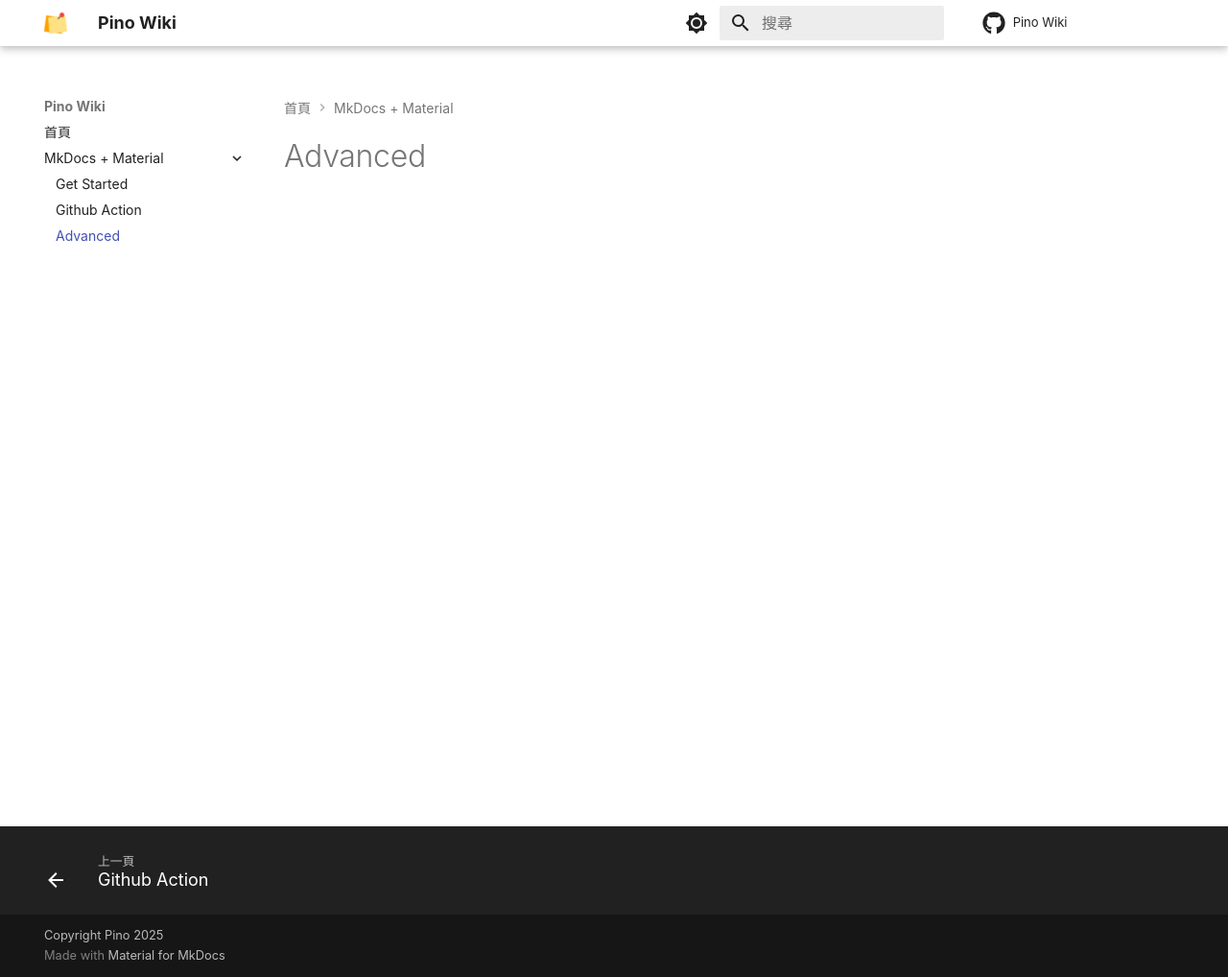
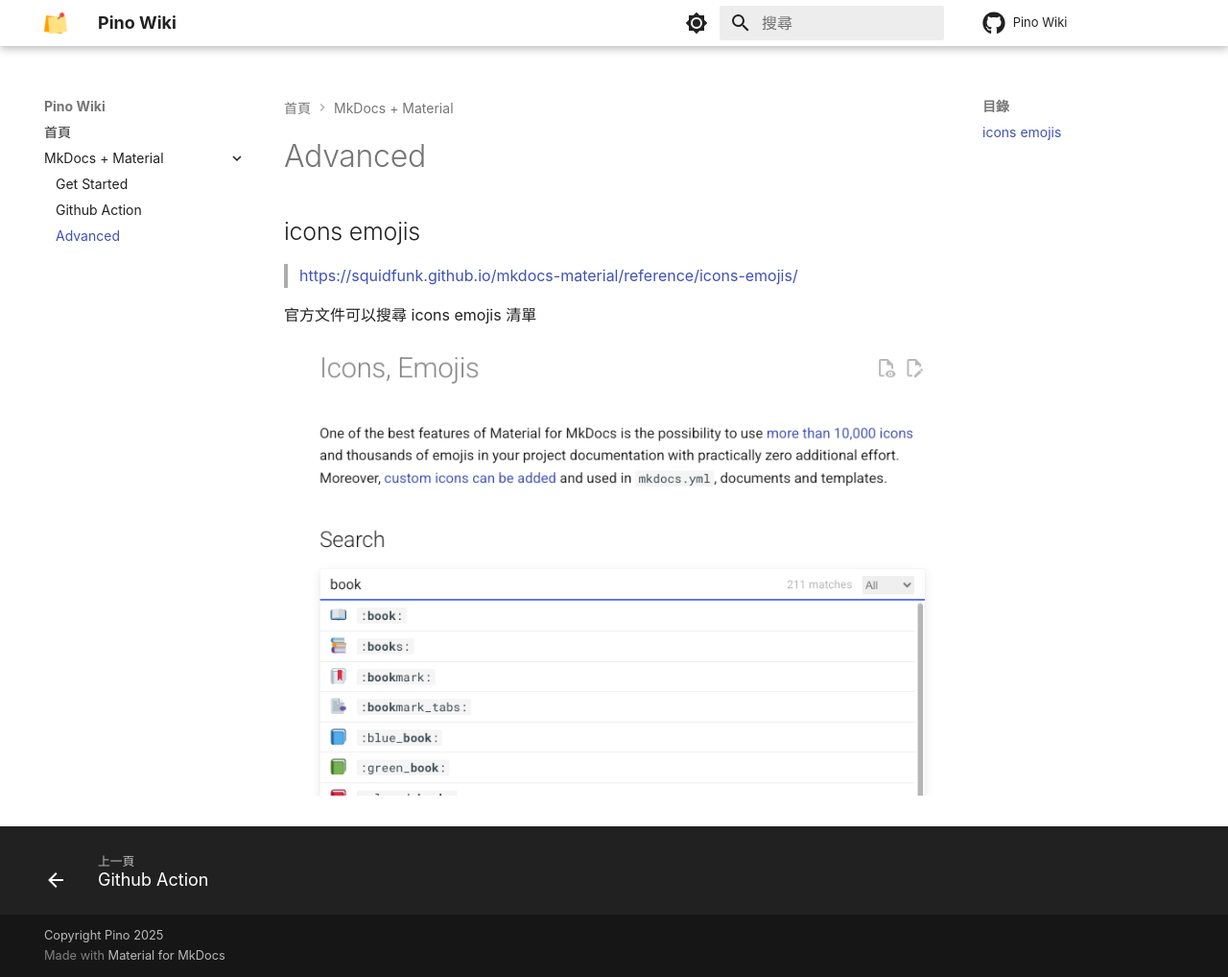
Before and after one commit to PinXian53/wiki, an MkDocs documentation site: the page built from docs/mkdocs-material/advanced.md, in a window 1280 px wide and 1018 px high. Shown: the whole window at 96% size. Built offline with MkDocs 1.6.1 and Material for MkDocs 9.7.7, drawn with Linux system fonts in a browser that asks for light colours; some web fonts are replaced; comment, search, counter and statistics services are not loaded.

Commit message:
Add icons emojis reference and example image to advanced docs

```diff
--- a/docs/mkdocs-material/advanced.md
+++ b/docs/mkdocs-material/advanced.md
@@ -1 +1,7 @@
 # Advanced
+
+## icons emojis
+> [https://squidfunk.github.io/mkdocs-material/reference/icons-emojis/](https://squidfunk.github.io/mkdocs-material/reference/icons-emojis/)
+
+官方文件可以搜尋 icons emojis 清單
+![icons-emojis.png](../assets/images/icons-emojis.png)
```
Also changed, not shown: docs/assets/images/icons-emojis.png (added).
